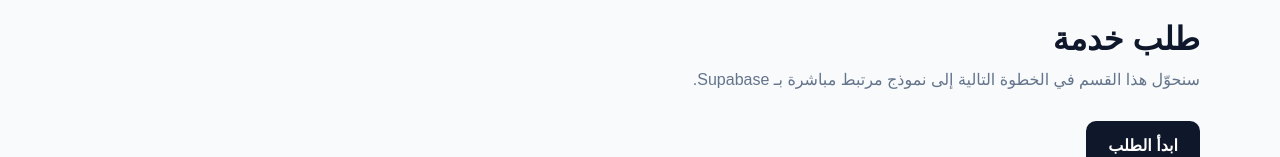
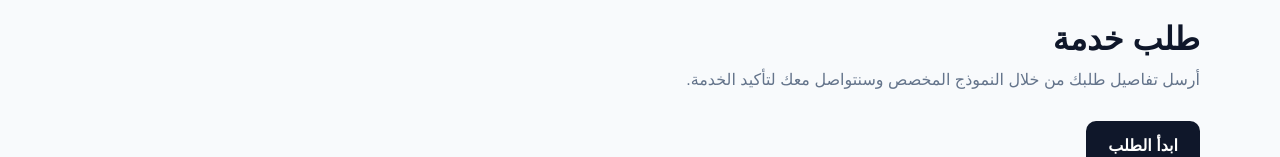
Before and after one commit to nsqdes-source/maintenance-website, a Next.js app: page / in a window 1280 px wide. Shown: the part 1428-1585 px from the top of the page. Built offline with nearby package versions, Linux system fonts and the light colour scheme.

Commit message:
feat: link homepage to service request

```diff
--- a/app/page.tsx
+++ b/app/page.tsx
@@ -28,7 +28,7 @@ export default function Home() {
             مع استقبال طلبك ومتابعته بطريقة منظمة.
           </p>
           <div className="actions">
-            <a className="button primary" href="#request">طلب خدمة</a>
+            <a className="button primary" href="/request">طلب خدمة</a>
             <a className="button secondary" href="#contact">تواصل معنا</a>
           </div>
         </div>
@@ -62,8 +62,8 @@ export default function Home() {
       <section id="request" className="section">
         <div className="container">
           <h2>طلب خدمة</h2>
-          <p className="sectionIntro">سنحوّل هذا القسم في الخطوة التالية إلى نموذج مرتبط مباشرة بـ Supabase.</p>
-          <a className="button primary" href="#contact">ابدأ الطلب</a>
+          <p className="sectionIntro">أرسل تفاصيل طلبك من خلال النموذج المخصص وسنتواصل معك لتأكيد الخدمة.</p>
+          <a className="button primary" href="/request">ابدأ الطلب</a>
         </div>
       </section>
 
```
